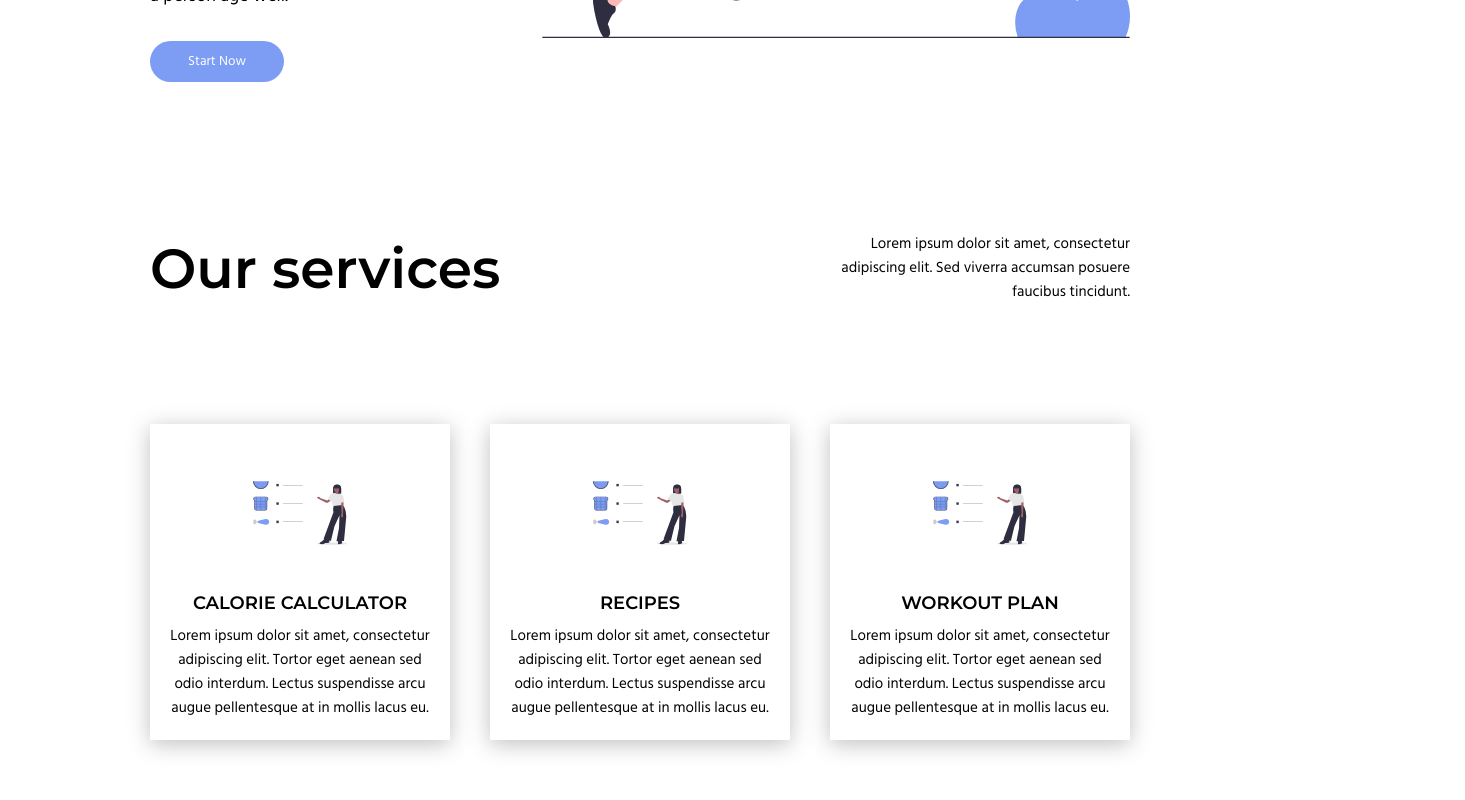
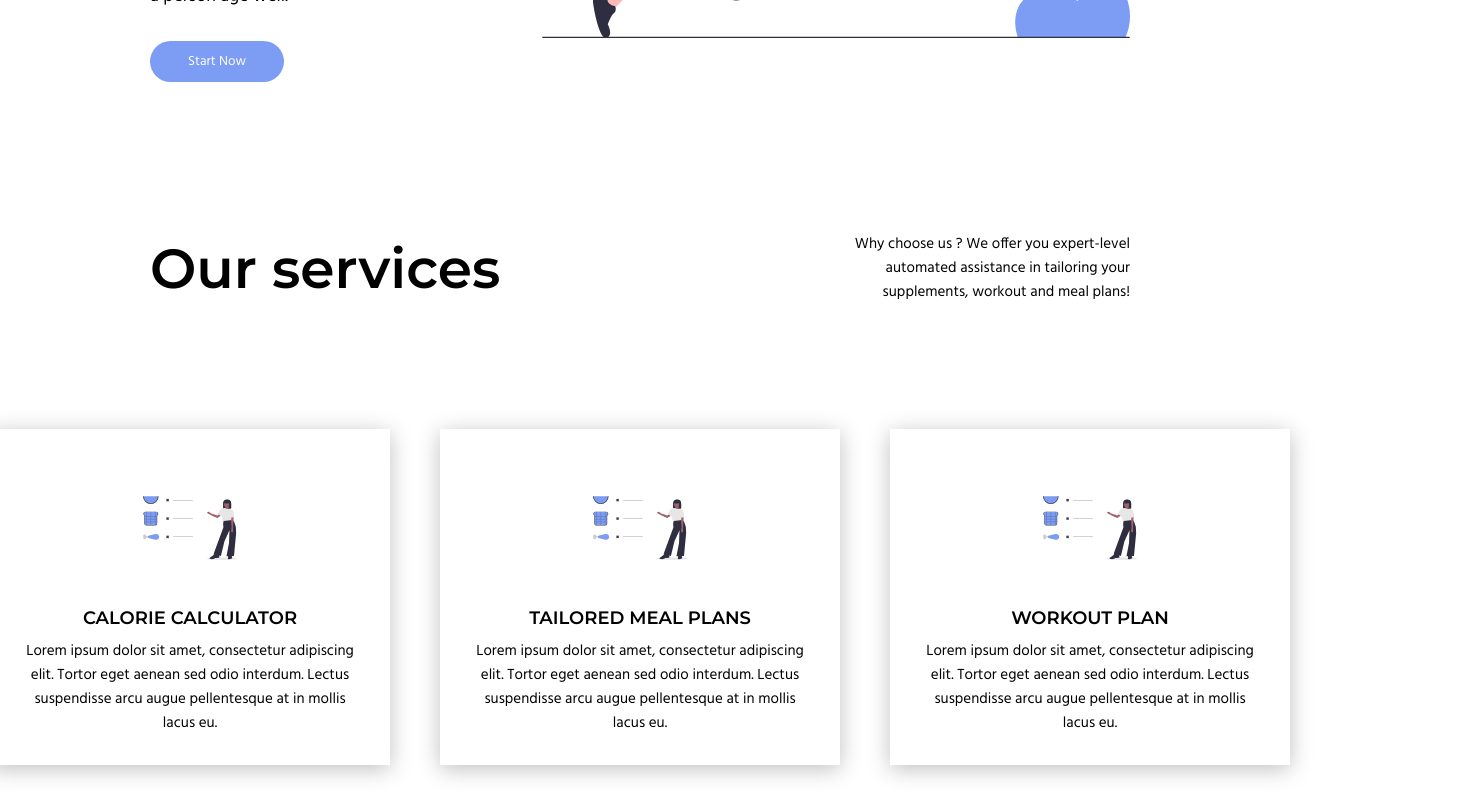
Before and after one commit to farisbegic/oznoj-web-app, a Next.js app: page / in a window 1280 px wide. Shown: the part 500-1300 px from the top of the page, 1465 px wide, since content can reach past the window. Built offline with nearby package versions, Linux system fonts and the light colour scheme; no server answers.

Commit message:
Updates
Updates

```diff
--- a/components/Home/Services.js
+++ b/components/Home/Services.js
@@ -1,25 +1,40 @@
 import React from 'react';
-import Image from "next/image";
-import Card from "../partials/Card";
+import Image from 'next/image';
+import Card from '../partials/Card';
 const Services = () => {
-    return (
-        <div className="services">
-            <div className="services-header">
-                <h3 className="services-heading">Our services</h3>
-                <p className="services-header-text">Lorem ipsum dolor sit amet, consectetur adipiscing elit. Sed viverra accumsan posuere faucibus tincidunt.</p>
-            </div>
-            <div className="services-cards">
-                <Card image="services.svg" title="CALORIE CALCULATOR" description="Lorem ipsum dolor sit amet, consectetur adipiscing elit. Tortor eget aenean sed odio interdum.
-                        Lectus suspendisse arcu augue pellentesque at in mollis lacus eu."/>
+	return (
+		<div className='services'>
+			<div className='services-header'>
+				<h3 className='services-heading'>Our services</h3>
+				<p className='services-header-text'>
+					Why choose us ? We offer you expert-level automated assistance in
+					tailoring your supplements, workout and meal plans!
+				</p>
+			</div>
+			<div className='services-cards'>
+				<Card
+					image='services.svg'
+					title='CALORIE CALCULATOR'
+					description='Lorem ipsum dolor sit amet, consectetur adipiscing elit. Tortor eget aenean sed odio interdum.
+                        Lectus suspendisse arcu augue pellentesque at in mollis lacus eu.'
+				/>
 
-                <Card image="services.svg" title="RECIPES" description="Lorem ipsum dolor sit amet, consectetur adipiscing elit. Tortor eget aenean sed odio interdum.
-                        Lectus suspendisse arcu augue pellentesque at in mollis lacus eu."/>
+				<Card
+					image='services.svg'
+					title='TAILORED MEAL PLANS'
+					description='Lorem ipsum dolor sit amet, consectetur adipiscing elit. Tortor eget aenean sed odio interdum.
+                        Lectus suspendisse arcu augue pellentesque at in mollis lacus eu.'
+				/>
 
-                <Card image="services.svg" title="WORKOUT PLAN" description="Lorem ipsum dolor sit amet, consectetur adipiscing elit. Tortor eget aenean sed odio interdum.
-                        Lectus suspendisse arcu augue pellentesque at in mollis lacus eu."/>
-            </div>
-        </div>
-    );
+				<Card
+					image='services.svg'
+					title='WORKOUT PLAN'
+					description='Lorem ipsum dolor sit amet, consectetur adipiscing elit. Tortor eget aenean sed odio interdum.
+                        Lectus suspendisse arcu augue pellentesque at in mollis lacus eu.'
+				/>
+			</div>
+		</div>
+	);
 };
 
 export default Services;
--- a/components/partials/Header.js
+++ b/components/partials/Header.js
@@ -31,8 +31,8 @@ const Header = () => {
 				<Link href='/workoutplans'>
 					<a className='nav-link'>Tailored Workout Plans</a>
 				</Link>
-				<Link href='/recepies'>
-					<a className='nav-link'>Recepies</a>
+				<Link href='/mealplans'>
+					<a className='nav-link'>Meal Plans</a>
 				</Link>
 				<Button filled='false' />
 			</ul>
--- a/styles/partials/_card.scss
+++ b/styles/partials/_card.scss
@@ -4,7 +4,7 @@
 	align-items: center;
 	padding: 50px 150px;
 
-  @media screen and (max-width: 1150px){
+	@media screen and (max-width: 1150px) {
 		flex-direction: column;
 	}
 }
@@ -14,11 +14,11 @@
 	justify-content: space-between;
 	flex-direction: column;
 	align-items: center;
-  width: 300px;
-  margin: 20px;
-  background: #FFFFFF;
+	width: 400px;
+	margin: 25px;
+	background: #ffffff;
 	box-shadow: 0 4px 21px rgba(0, 0, 0, 0.25);
-  padding: 20px;
+	padding: 30px;
 }
 
 .service-card-heading {
```
Also changed, not shown: pages/about.js (added, +20 -0 lines), pages/workoutplans/WorkoutPlans.js (added, +7 -0 lines), styles/Home/_services.scss (+4 -4 lines). Lines whose indentation alone changed are shown as unchanged.
